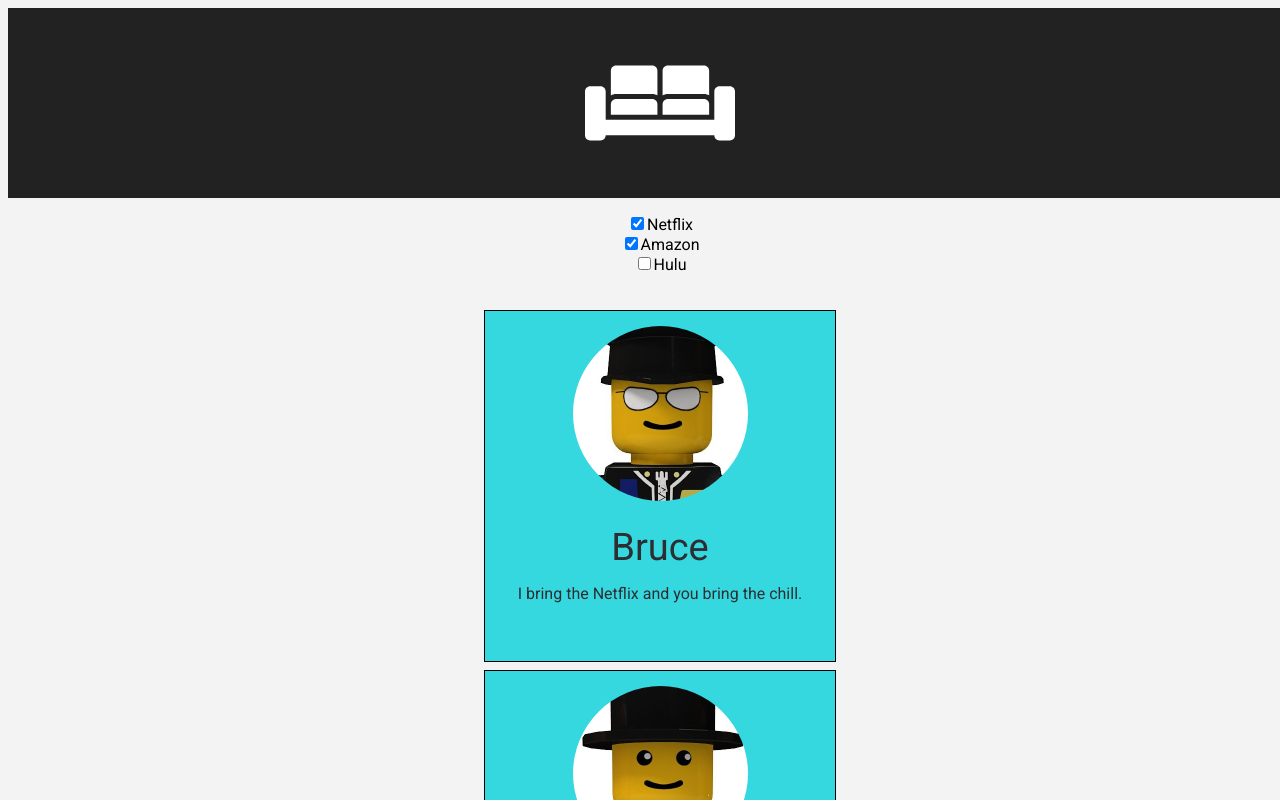
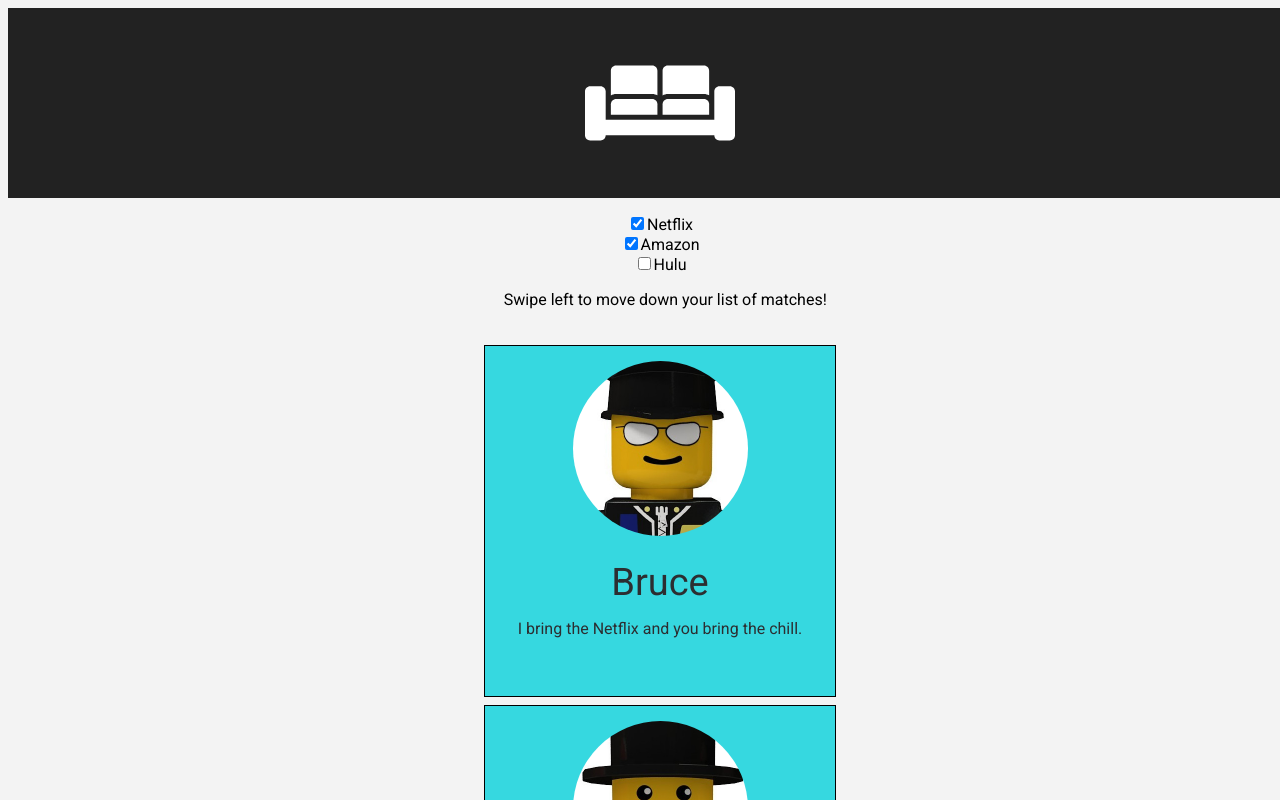
Before and after one commit to brockthebear/couch-potatoes, a React (Create React App) app: page / in a window 1280 px wide. Shown: the top 800 px of the page. Built offline with nearby package versions, Linux system fonts and the light colour scheme.

Commit message:
Indicate to user to swipe left to continue down list of matches.

```diff
--- a/src/components/UserList.js
+++ b/src/components/UserList.js
@@ -82,6 +82,7 @@ export default class UserList extends Component {
                         <label><input type="checkbox" value="hulu" checked={preferences.hulu === TRUE} onChange={this.handleChange} />Hulu</label>
                     </li>
                 </ul>
+                <p>Swipe left to move down your list of matches!</p>
             </div>
         );
     }
--- a/src/index.css
+++ b/src/index.css
@@ -41,6 +41,15 @@ a:hover {
 
 .prefs ul {
     list-style-type: none;
+}
+
+.center p {
+    position: relative;
+    width: 100%;
+    text-align: center;
+    top: 100%;
+    left: 100%;
+    transform: translate3d(-98%, 0, 0);
 }
 
 h1 {
```
